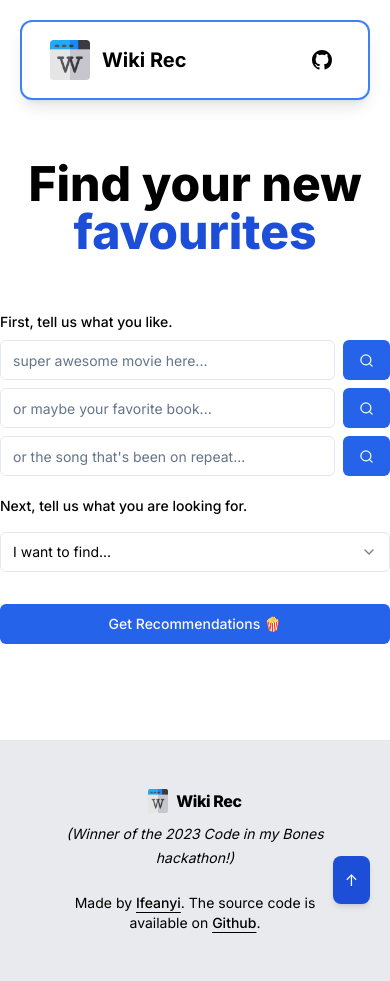
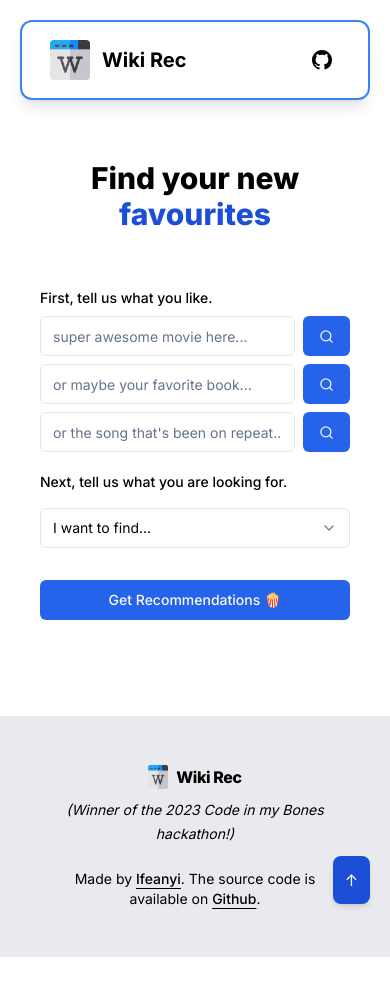
Before and after one commit to kz4killua/wikirec, a Next.js app in the folder frontend/: page /app in a window 390 px wide. After the commit the page ends 957 px from the top, so only its background shows below. Built offline with nearby package versions, Linux system fonts and the light colour scheme.

Commit message:
Fix mobile responsivity for the /app route.

```diff
--- a/frontend/src/app/app/page.tsx
+++ b/frontend/src/app/app/page.tsx
@@ -100,20 +100,18 @@ function UserChoices({
 
   async function handleGetRecommendations() {
 
-    // Get the wikipediaKeys of all selected items
+    // Get all the wikipedia keys from the user preferences
     const wikipediaKeys = userPreferences
     .filter(item =>
       item.wikipediaKey !== null && item.wikipediaKey !== undefined
     )
     .map(item => item.wikipediaKey)
 
-    // Users must have at least one preference
+    // Validate inputs
     if (wikipediaKeys.length === 0) {
       toast.error("You must enter at least one movie, book, tv series, song, or game before proceeding.")
       return
     }
-
-    // Users must pick a recommendation type before submitting
     if (!recommendationType) {
       toast.error("Please choose a recommendation type before proceeding.")
       return
@@ -133,9 +131,9 @@ function UserChoices({
   }
 
   return (
-    <section className="max-w-2xl mx-auto pb-24">
+    <section className="max-w-2xl mx-auto pb-24 px-10">
 
-      <h1 className="font-extrabold text-center text-5xl mb-14">
+      <h1 className="font-extrabold text-center text-3xl sm:text-5xl mb-14">
         Find your new <span className="text-blue-700">favourites</span>
       </h1>
 
--- a/frontend/src/components/app/recommendations.tsx
+++ b/frontend/src/components/app/recommendations.tsx
@@ -25,19 +25,19 @@ export function RecommendationsList({
 
   return (
     <section
-      className={`${previousRecommendations.length === 0 ? 'hidden' : ''} py-24 bg-blue-50 scroll-mt-20`}
+      className={`${previousRecommendations.length === 0 ? 'hidden' : ''} py-24 px-5 sm:px-20 bg-blue-50 scroll-mt-20`}
       ref={ref}
     >
       <div>
-        <h1 className="font-extrabold text-5xl mb-14 px-20">
+        <h1 className="font-extrabold text-3xl sm:text-5xl text-center sm:text-left mb-14">
           We found some <span className="text-blue-700">{previousRecommendationType}</span> you&apos;ll <span className="text-blue-700">love</span>
         </h1>
 
         <div
           className={clsx(
-            "grid gap-10 px-20",
+            "grid gap-7 sm:gap-10",
             `${
-              previousRecommendationType === "games" ? 'grid-cols-3' : 'grid-cols-4'
+              previousRecommendationType === "games" ? 'grid-cols-1 sm:grid-cols-3' : 'grid-cols-2 sm:grid-cols-4'
             }`
           )}
         >
@@ -86,7 +86,7 @@ export function RecommendationItem({
           `${
             recommendationType === "music" ? 'aspect-square' :
             recommendationType === "games" ? 'aspect-video' :
-            'h-80'
+            'h-60 sm:h-80'
           }`
         )}
         onClick={handleClick}
```
